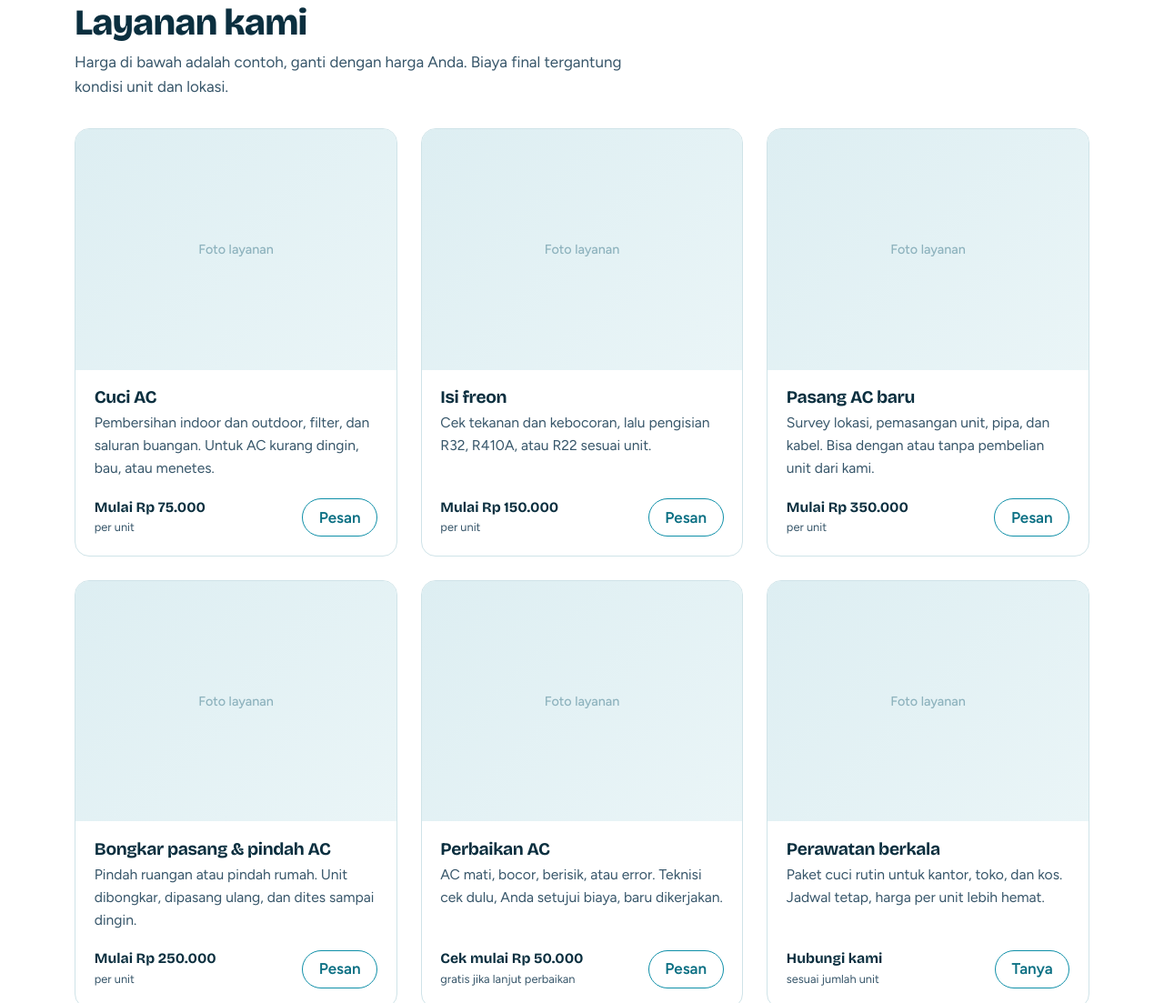
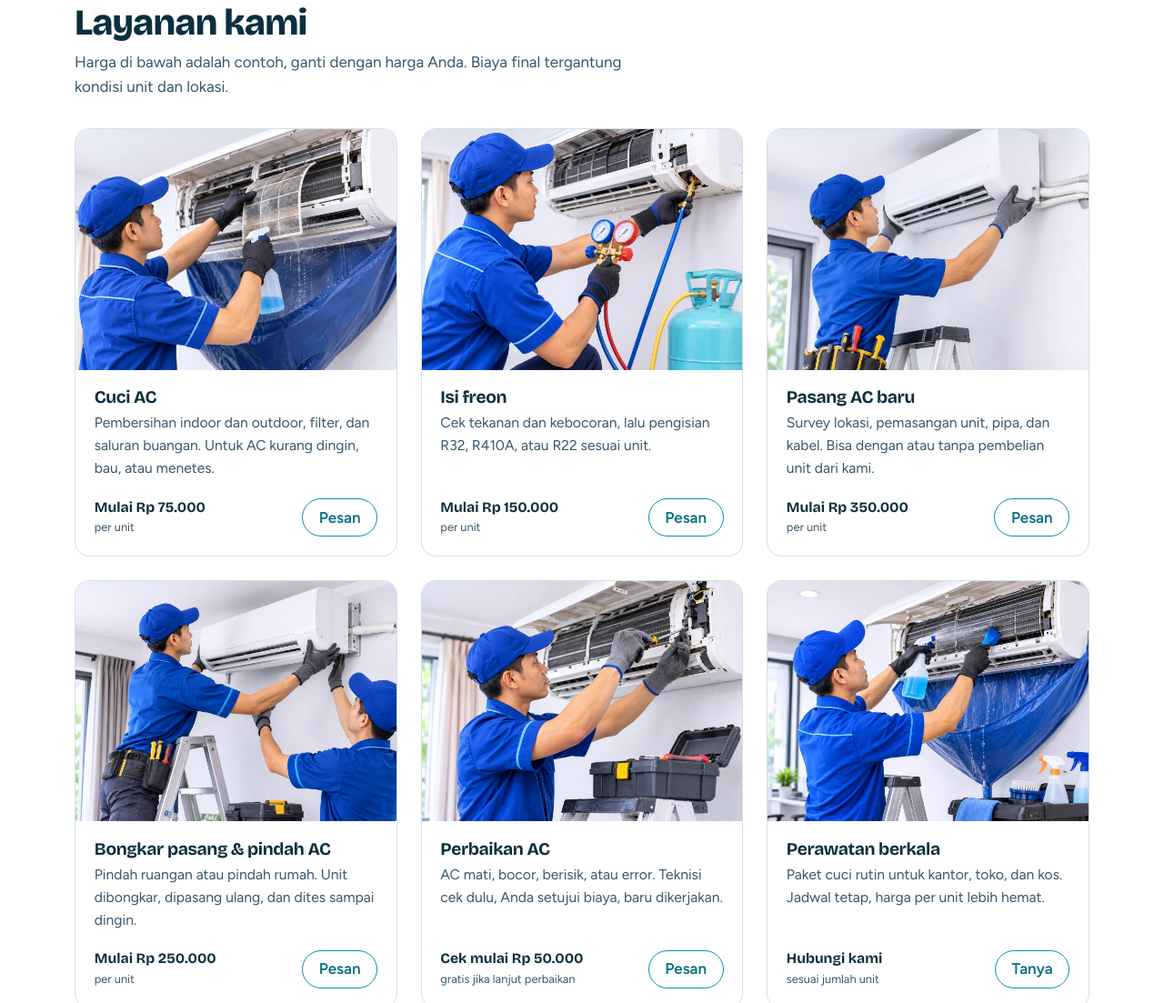
Before and after one commit to alljayaaircond-cyber/alljayaaircond-cyber, a plain HTML site: page index.html in a window 1280 px wide. Shown: the part 1020-2123 px from the top of the page at 91% size. Drawn offline with nearby package versions, Linux system fonts and the light colour scheme; no server answers.

Commit message:
Update index.html

```diff
--- a/index.html
+++ b/index.html
@@ -112,7 +112,7 @@
           <div class="cards">
             <article class="card">
               <figure class="ph" data-label="Foto layanan">
-                <img src="images/layanan-cuci-ac.jpg" alt="Teknisi mencuci AC split" loading="lazy" onerror="this.remove()" />
+                <img src="images/layanan-cuci-ac.webp" alt="Teknisi mencuci AC split" loading="lazy" onerror="this.remove()" />
               </figure>
               <div class="card-body">
                 <h3>Cuci AC</h3>
@@ -126,7 +126,7 @@
 
             <article class="card">
               <figure class="ph" data-label="Foto layanan">
-                <img src="images/layanan-isi-freon.jpg" alt="Pengisian freon AC" loading="lazy" onerror="this.remove()" />
+                <img src="images/layanan-isi-freon.webp" alt="Pengisian freon AC" loading="lazy" onerror="this.remove()" />
               </figure>
               <div class="card-body">
                 <h3>Isi freon</h3>
@@ -140,7 +140,7 @@
 
             <article class="card">
               <figure class="ph" data-label="Foto layanan">
-                <img src="images/layanan-pasang-ac.jpg" alt="Pemasangan AC baru" loading="lazy" onerror="this.remove()" />
+                <img src="images/layanan-pasang-ac.webp" alt="Pemasangan AC baru" loading="lazy" onerror="this.remove()" />
               </figure>
               <div class="card-body">
                 <h3>Pasang AC baru</h3>
@@ -154,7 +154,7 @@
 
             <article class="card">
               <figure class="ph" data-label="Foto layanan">
-                <img src="images/layanan-bongkar-pasang.jpg" alt="Bongkar pasang AC" loading="lazy" onerror="this.remove()" />
+                <img src="images/layanan-bongkar-pasang.webp" alt="Bongkar pasang AC" loading="lazy" onerror="this.remove()" />
               </figure>
               <div class="card-body">
                 <h3>Bongkar pasang &amp; pindah AC</h3>
@@ -168,7 +168,7 @@
 
             <article class="card">
               <figure class="ph" data-label="Foto layanan">
-                <img src="images/layanan-perbaikan.jpg" alt="Perbaikan AC" loading="lazy" onerror="this.remove()" />
+                <img src="images/layanan-perbaikan.webp" alt="Perbaikan AC" loading="lazy" onerror="this.remove()" />
               </figure>
               <div class="card-body">
                 <h3>Perbaikan AC</h3>
@@ -182,7 +182,7 @@
 
             <article class="card">
               <figure class="ph" data-label="Foto layanan">
-                <img src="images/layanan-perawatan.jpg" alt="Perawatan AC berkala untuk kantor" loading="lazy" onerror="this.remove()" />
+                <img src="images/layanan-perawatan.webp" alt="Perawatan AC berkala untuk kantor" loading="lazy" onerror="this.remove()" />
               </figure>
               <div class="card-body">
                 <h3>Perawatan berkala</h3>
```
